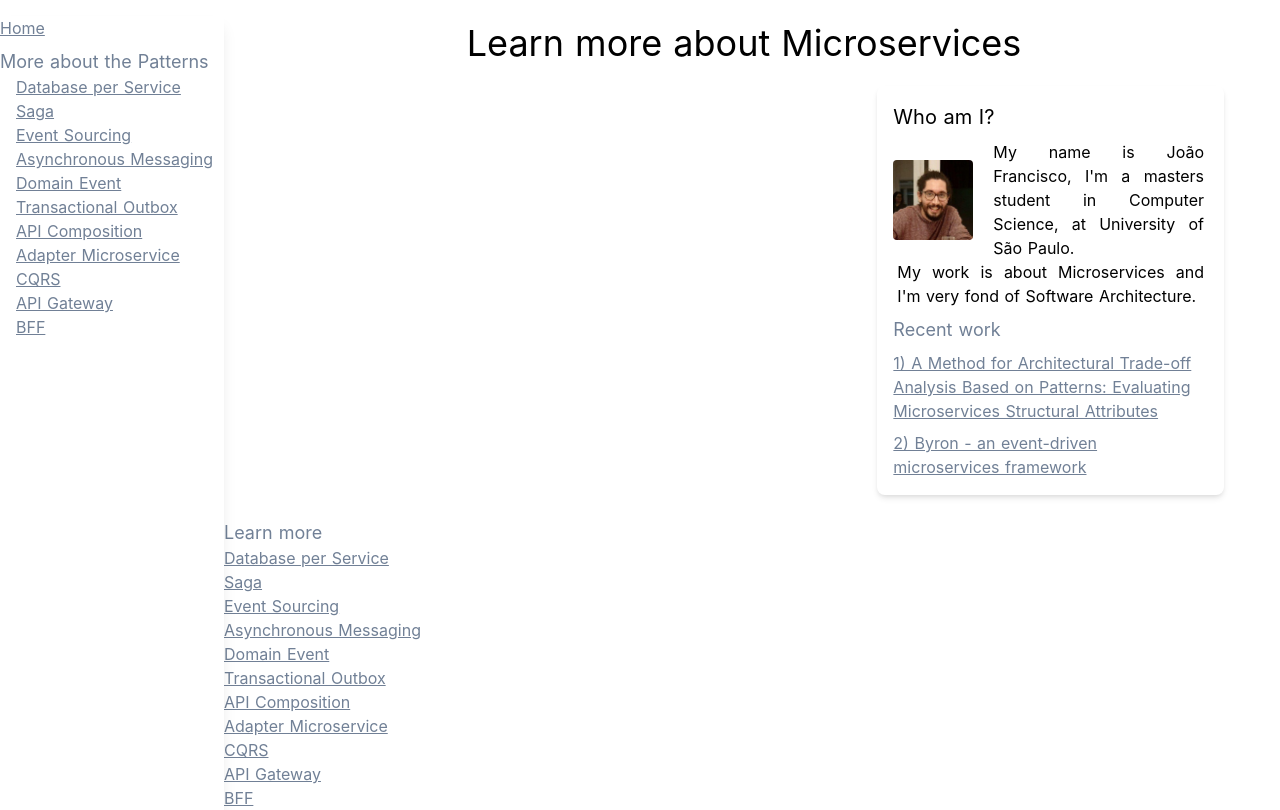
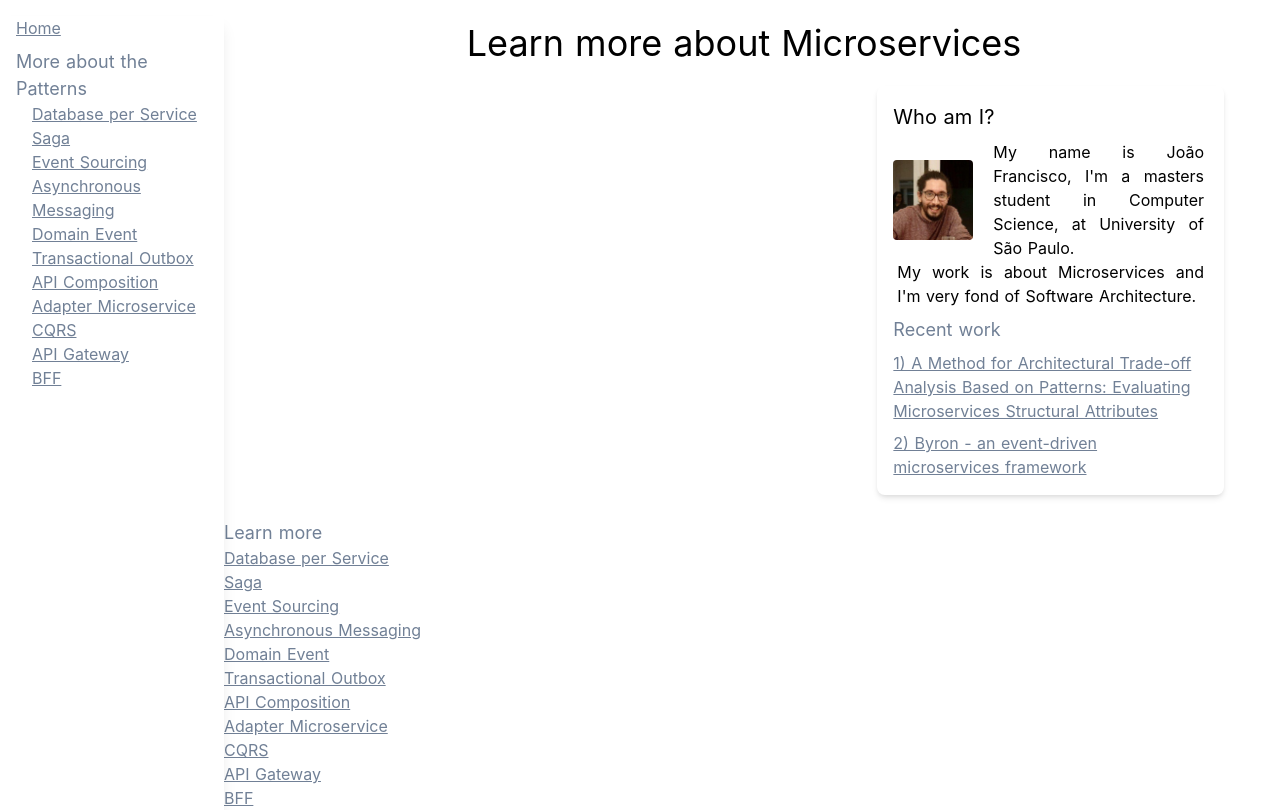
Before and after one commit to the-microservices-info/frontend, a Nuxt app: page /learn in a window 1280 px wide. Built offline with nearby package versions, Linux system fonts and the light colour scheme.

Commit message:
minor fix to padding
Signed-off-by: João Daniel <jotaf.daniel@gmail.com>

```diff
--- a/components/learn_scaffold.vue
+++ b/components/learn_scaffold.vue
@@ -1,6 +1,6 @@
 <template>
   <div>
-    <aside :class="sideMenuClasses" class="z-10 lg:w-56">
+    <aside :class="sideMenuClasses" class="z-10 lg:w-56 lg:pl-4">
       <div class="icon self-end lg:hidden" @click="menuHidden = true">
         <CloseIcon class="h-full w-auto" />
       </div>
```
